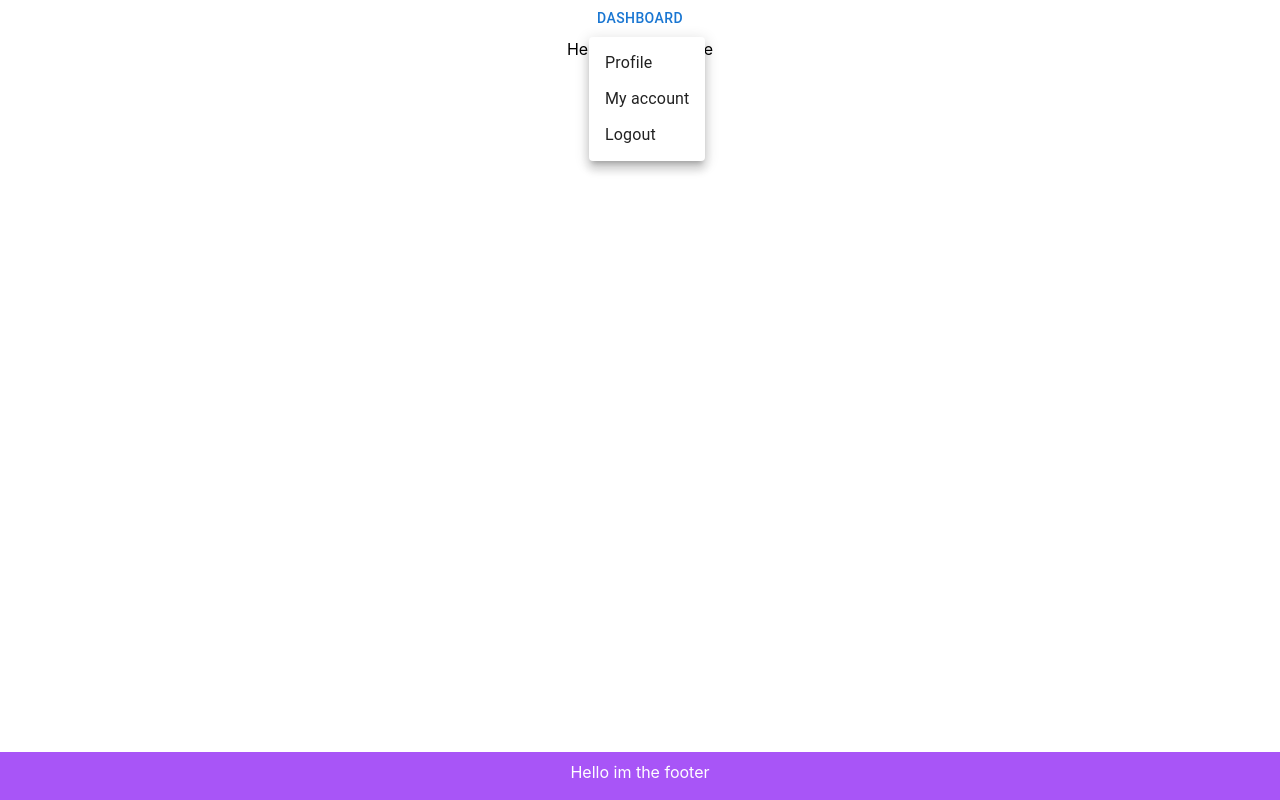
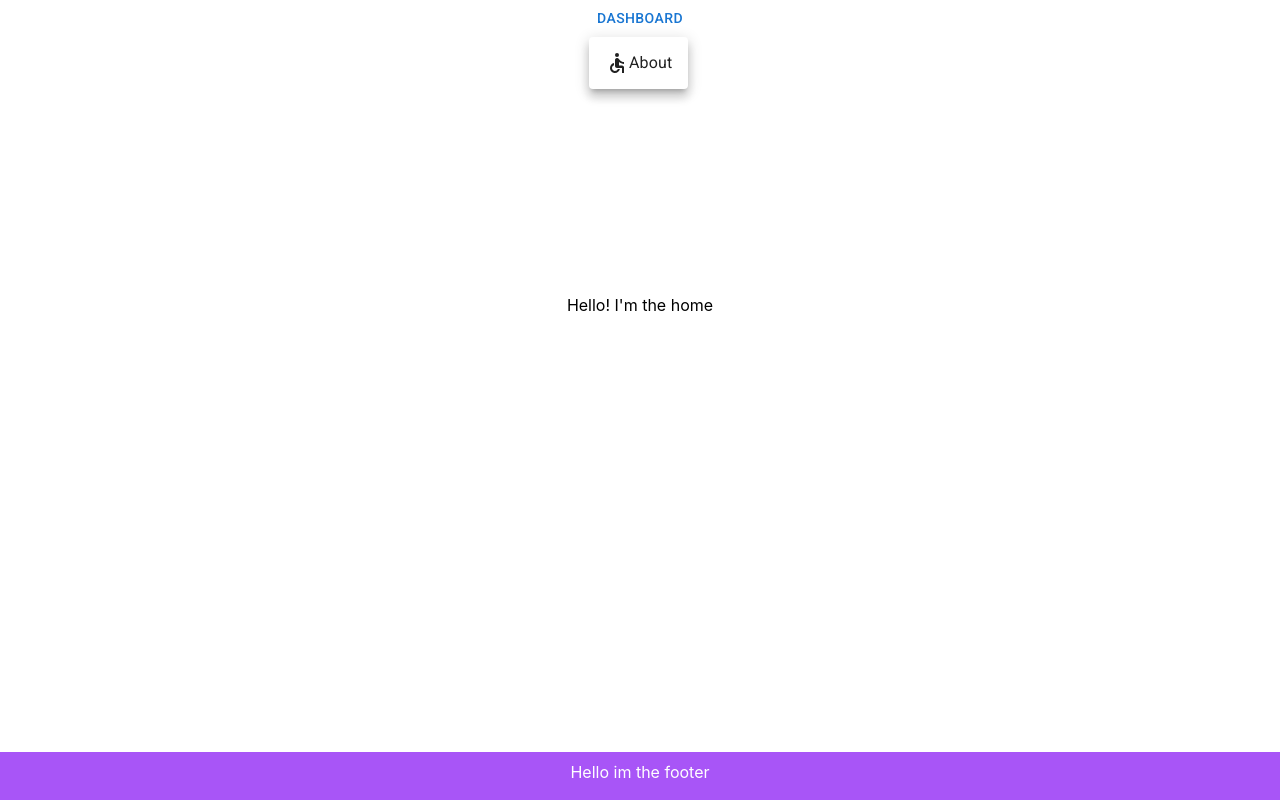
Before and after one commit to AlbertoBarrago/testing-free-api, a Next.js app: page / in a window 1280 px wide. Both pictures are taken after a click on the button "DASHBOARD". Built offline with nearby package versions, Linux system fonts and the light colour scheme.

Commit message:
Added Mat Icons

```diff
--- a/package.json
+++ b/package.json
@@ -14,6 +14,7 @@
     "@fontsource/roboto": "^4.5.8",
     "@mui/material": "^5.10.13",
     "@mui/styled-engine-sc": "^5.10.6",
+    "@nextui-org/react": "^1.0.0-beta.10",
     "@types/node": "18.11.9",
     "@types/react": "18.0.25",
     "@types/react-dom": "18.0.8",
@@ -24,6 +25,7 @@
     "typescript": "4.8.4"
   },
   "devDependencies": {
+    "@mui/icons-material": "^5.10.9",
     "autoprefixer": "^10.4.13",
     "postcss": "^8.4.19",
     "tailwindcss": "^3.2.4"
--- a/pages/about.tsx
+++ b/pages/about.tsx
@@ -1,8 +1,8 @@
-import '@fontsource/roboto/300.css';
-import '@fontsource/roboto/400.css';
-import '@fontsource/roboto/500.css';
-import '@fontsource/roboto/700.css';
+import Link from 'next/link';
+import AccessibilityIcon from '@mui/icons-material/Accessibility';
 
-export default function About() {
-    return <div className="text-3xl font-bold">Ciao lillo</div>
+export default function about() {
+    return <div className="text-3xl font-bold text-center mt-[20%]">
+        <Link href="/"><AccessibilityIcon fontSize="large"/> Back to Home</Link>
+    </div>
 }
--- a/pages/base/footer.tsx
+++ b/pages/base/footer.tsx
@@ -1,8 +1,8 @@
-
 export default function Footer() {
     return (
         <>
-           <footer className="fixed bottom-0 left-0 bg-purple-500 w-screen h-12 text-center"><p className="text-white mt-2">Hello im the footer</p></footer>
+            <footer className="fixed bottom-0 left-0 bg-purple-500 w-screen h-12 text-center"><p
+                className="text-white mt-2">Hello im the footer</p></footer>
         </>
     )
 }
--- a/pages/base/layout.tsx
+++ b/pages/base/layout.tsx
@@ -1,5 +1,9 @@
 import Navbar from './navbar'
 import Footer from "./footer";
+import '@fontsource/roboto/300.css';
+import '@fontsource/roboto/400.css';
+import '@fontsource/roboto/500.css';
+import '@fontsource/roboto/700.css';
 
 
 // @ts-ignore
--- a/pages/base/navbar.tsx
+++ b/pages/base/navbar.tsx
@@ -3,6 +3,8 @@ import Button from '@mui/material/Button';
 import Menu from '@mui/material/Menu';
 import MenuItem from '@mui/material/MenuItem';
 import Fade from '@mui/material/Fade';
+import Link from "next/link";
+import AccessibleIcon from '@mui/icons-material/Accessible';
 
 export default function FadeMenu() {
     const [anchorEl, setAnchorEl] = React.useState<null | HTMLElement>(null);
@@ -35,9 +37,7 @@ export default function FadeMenu() {
                 onClose={handleClose}
                 TransitionComponent={Fade}
             >
-                <MenuItem onClick={handleClose}>Profile</MenuItem>
-                <MenuItem onClick={handleClose}>My account</MenuItem>
-                <MenuItem onClick={handleClose}>Logout</MenuItem>
+                <Link href="about"><MenuItem onClick={handleClose}><AccessibleIcon/>  About</MenuItem></Link>
             </Menu>
         </header>
     );
--- a/pages/index.tsx
+++ b/pages/index.tsx
@@ -1,5 +1,5 @@
 export default function Home() {
   return (
-   <h1 className="text-center">Hello! I'm the home</h1>
+   <h1 className="text-center mt-[20%]">Hello! I'm the home</h1>
   )
 }
```
Also changed, not shown: 2 other files (tests, documents, lock files or other folders).
